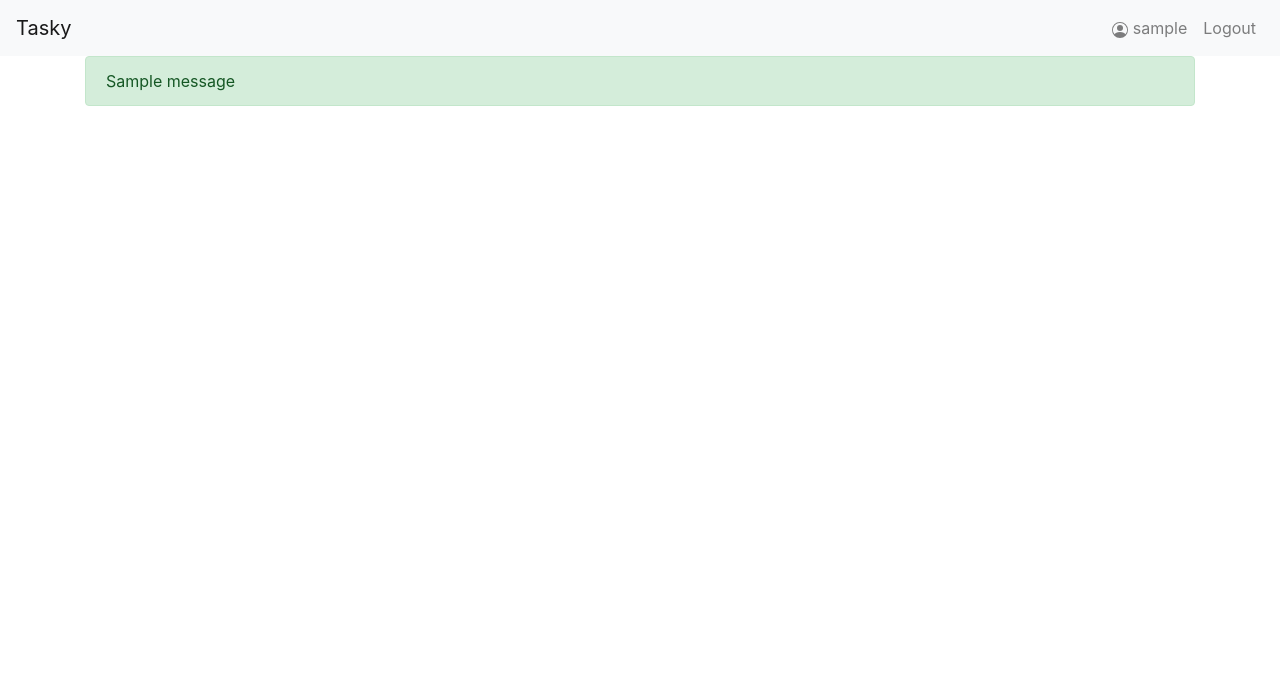
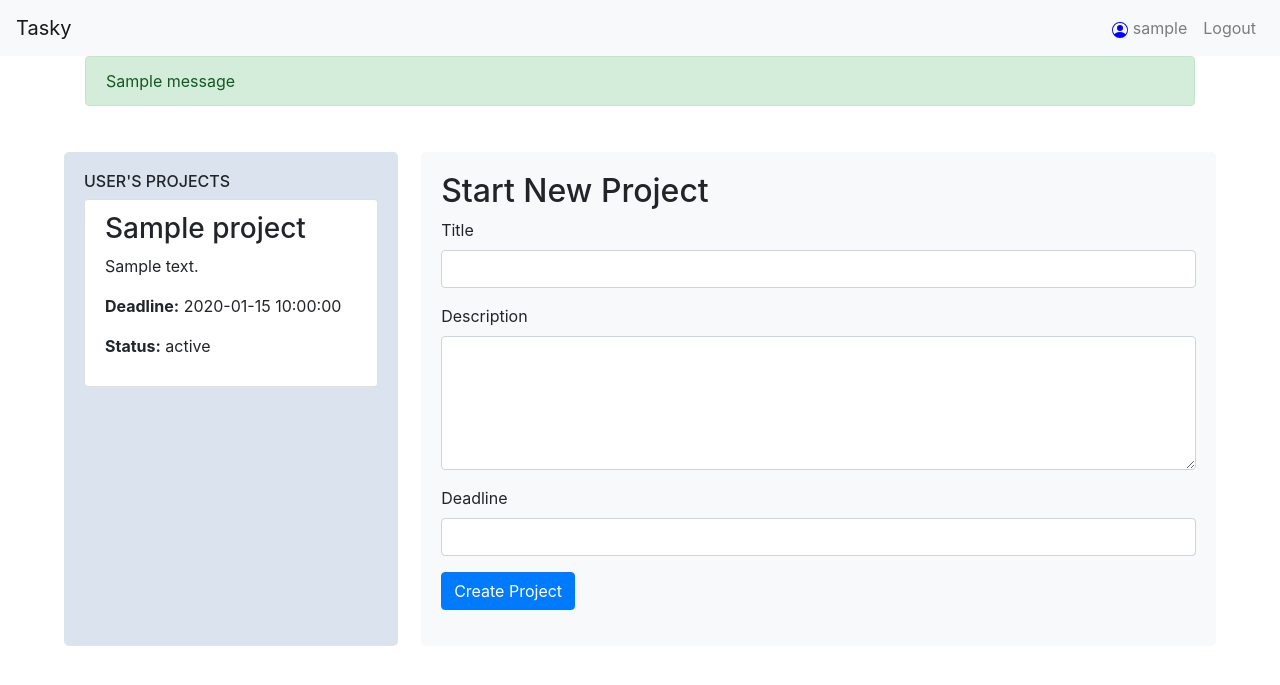
Before and after one commit to gabrie-lhilarion/Tasky, a Flask app: page / in a window 1280 px wide. Shown: the top 685 px of the page. Run offline with Flask 3, Linux system fonts and the light colour scheme; a user stored in the database is signed in; tables that the repository leaves empty hold one stand-in row (values such as "Sample post"); one stand-in notice (Sample message) is shown; some libraries are stand-ins or nearby versions.

Commit message:
Add project creation form

```diff
--- a/app/auth/views.py
+++ b/app/auth/views.py
@@ -5,7 +5,8 @@ This module contains routes and view functions for handling login,
 registration, and logout functionality.
 """
 
-from flask import render_template, redirect, url_for, flash
+# from flask import Blueprint, render_template, redirect, url_for, flash, request
+from flask import render_template, redirect, url_for, flash, request
 from flask_login import login_user, logout_user, current_user
 from app import db, bcrypt
 from app.auth import bp
@@ -51,6 +52,7 @@ def register():
         user = User(fullname=form.fullname.data, username=form.username.data, email=form.email.data, password=hashed_password)
         db.session.add(user)
         db.session.commit()
+
         flash('Your account has been created! You are now able to log in', 'success')
         return redirect(url_for('auth.login'))
     return render_template('auth/register.html', title='Register', form=form)
--- a/app/main/forms.py
+++ b/app/main/forms.py
@@ -0,0 +1,9 @@
+from flask_wtf import FlaskForm
+from wtforms import StringField, TextAreaField, DateTimeField, SubmitField
+from wtforms.validators import DataRequired
+
+class ProjectForm(FlaskForm):
+    title = StringField('Title', validators=[DataRequired()])
+    description = TextAreaField('Description', validators=[DataRequired()])
+    deadline = DateTimeField('Deadline', format='%Y-%m-%d %H:%M:%S')
+    submit = SubmitField('Create Project')
--- a/app/main/routes.py
+++ b/app/main/routes.py
@@ -4,7 +4,7 @@ from ..models import db, Task
 
 @bp.route('/', strict_slashes=False)
 def index():
-    return render_template('index.html', username='John Doe')
+    return render_template('index.html')
 
 @bp.route('/tasks', methods=['GET', 'POST'])
 def tasks():
--- a/app/main/views.py
+++ b/app/main/views.py
@@ -4,17 +4,29 @@ View functions for main application routes.
 This module contains the routes and view functions for the main section of the application.
 """
 
-from flask import render_template
-from flask_login import login_required
+from flask import Blueprint, render_template, redirect, url_for, flash, request
+from flask_login import login_required, current_user
+from app import db
 from app.main import bp
+from app.main.forms import ProjectForm
+from app.models import Project
 
-@bp.route('/')
+
+@bp.route('/', methods=['GET', 'POST'])
 @login_required
 def index():
-    """
-    Render the main index page.
+    form = ProjectForm()
+    if form.validate_on_submit():
+        project = Project(
+            title=form.title.data,
+            description=form.description.data,
+            deadline=form.deadline.data,
+            status='pending'
+        )
+        db.session.add(project)
+        db.session.commit()
+        flash('Project created successfully!', 'success')
+        return redirect(url_for('main.index'))
 
-    Returns:
-        Response: Renders the index.html template.
-    """
-    return render_template('main/index.html')
+    projects = Project.query.all()
+    return render_template('main/index.html', form=form, projects=projects)
--- /dev/null
+++ b/app/static/css/main.css
@@ -0,0 +1,23 @@
+.projects-wrapper {
+    display: flex;
+    justify-content: space-between;
+    width: 90%;
+    margin: auto;
+
+}
+
+.projects {
+    background-color: #dbe4ee;
+    width: 29%;
+    padding: 20px;
+    margin-top: 30px;
+    border-radius: 5px;
+}
+
+.project-details {
+    background-color: #f8f9fa;
+    width: 69%;
+    padding: 20px;
+    margin-top: 30px;
+    border-radius: 5px;
+}
--- a/app/templates/main/index.html
+++ b/app/templates/main/index.html
@@ -5,6 +5,7 @@
     <meta name="viewport" content="width=device-width, initial-scale=1.0">
     <title>{% block title %}Tasky{% endblock %}</title>
     <link rel="stylesheet" href="https://stackpath.bootstrapcdn.com/bootstrap/4.3.1/css/bootstrap.min.css">
+    <link rel="stylesheet" href="{{ url_for('static', filename='css/main.css') }}">
 </head>
 <body>
     <nav class="navbar navbar-expand-lg navbar-light bg-light">
@@ -14,7 +15,7 @@
                 {% if current_user.is_authenticated %}
                     <li class="nav-item">
                         <a class="nav-link">
-                            <svg xmlns="http://www.w3.org/2000/svg" width="16" height="16" fill="currentColor" class="bi bi-person-circle" viewBox="0 0 16 16">
+                            <svg xmlns="http://www.w3.org/2000/svg" width="16" height="16" fill="blue" class="bi bi-person-circle" viewBox="0 0 16 16">
                             <path d="M11 6a3 3 0 1 1-6 0 3 3 0 0 1 6 0"/>
                             <path fill-rule="evenodd" d="M0 8a8 8 0 1 1 16 0A8 8 0 0 1 0 8m8-7a7 7 0 0 0-5.468 11.37C3.242 11.226 4.805 10 8 10s4.757 1.225 5.468 2.37A7 7 0 0 0 8 1"/>
                             </svg>
@@ -45,5 +46,55 @@
         {% endwith %}
         {% block content %}{% endblock %}
     </div>
+
+    <section class="projects-wrapper">
+        <aside class="projects">
+            <h6 style="text-transform: uppercase;">{{ current_user.fullname }}'s projects</h6>
+
+
+    {% if projects %}
+        <ul class="list-group">
+            {% for project in projects %}
+                <li class="list-group-item">
+                    <h3>{{ project.title }}</h3>
+                    <p>{{ project.description }}</p>
+                    <p><strong>Deadline:</strong> {{ project.deadline }}</p>
+                    <p><strong>Status:</strong> {{ project.status }}</p>
+                </li>
+            {% endfor %}
+        </ul>
+    {% else %}
+        <p>No projects found. Project will display here.</p>
+    {% endif %}
+
+
+        </aside>
+        <main class="project-details">
+             <h2>Start New Project</h2>
+    <form method="POST" action="">
+        {{ form.hidden_tag() }}
+        <div class="form-group">
+            {{ form.title.label }}<br>
+            {{ form.title(size=32, class="form-control") }}
+        </div>
+        <div class="form-group">
+            {{ form.description.label }}<br>
+            {{ form.description(rows=5, class="form-control") }}
+        </div>
+        <div class="form-group">
+            {{ form.deadline.label }}<br>
+            {{ form.deadline(class="form-control") }}
+        </div>
+        <div class="form-group">
+            {{ form.submit(class="btn btn-primary") }}
+        </div>
+    </form>
+
+        </main>
+    </section>
+
+
+
+
 </body>
 </html>
```
Also changed, not shown: app/templates/auth/login.html (+39 -1 lines), app/templates/auth/register.html (+10 -0 lines), 1 other file.
